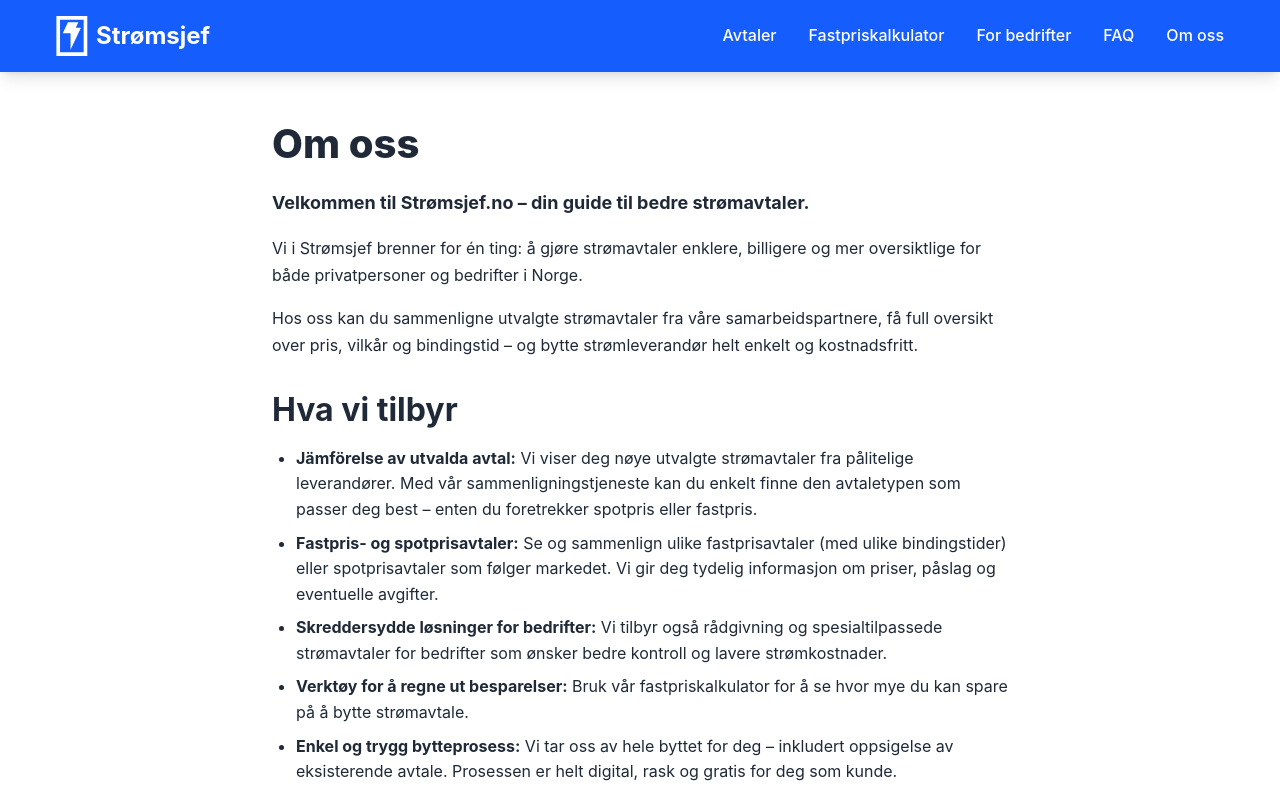
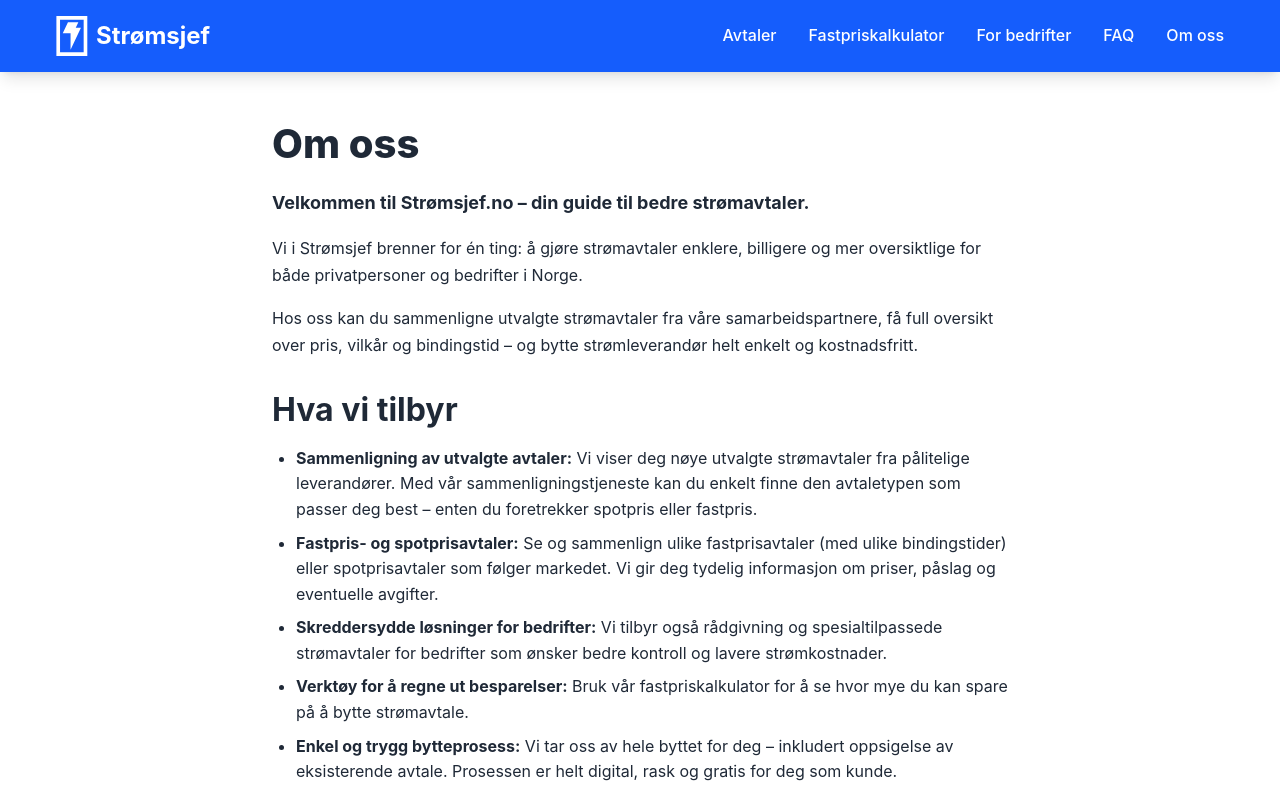
Before and after one commit to hazzler78/stromsjef, a Next.js app: page /om-oss in a window 1280 px wide. Shown: the top 796 px of the page. Built offline with nearby package versions, Linux system fonts and the light colour scheme; no server answers.

Commit message:
Update om-oss page content

```diff
--- a/src/app/om-oss/page.tsx
+++ b/src/app/om-oss/page.tsx
@@ -20,7 +20,7 @@ export default function OmOss() {
         <h2 className="text-2xl font-semibold mb-4">Hva vi tilbyr</h2>
         <ul className="list-disc pl-6 space-y-2">
           <li>
-            <strong>Jämförelse av utvalda avtal:</strong> Vi viser deg nøye utvalgte strømavtaler fra pålitelige leverandører. Med vår sammenligningstjeneste kan du enkelt finne den avtaletypen som passer deg best – enten du foretrekker spotpris eller fastpris.
+            <strong>Sammenligning av utvalgte avtaler:</strong> Vi viser deg nøye utvalgte strømavtaler fra pålitelige leverandører. Med vår sammenligningstjeneste kan du enkelt finne den avtaletypen som passer deg best – enten du foretrekker spotpris eller fastpris.
           </li>
           <li>
             <strong>Fastpris- og spotprisavtaler:</strong> Se og sammenlign ulike fastprisavtaler (med ulike bindingstider) eller spotprisavtaler som følger markedet. Vi gir deg tydelig informasjon om priser, påslag og eventuelle avgifter.
```
